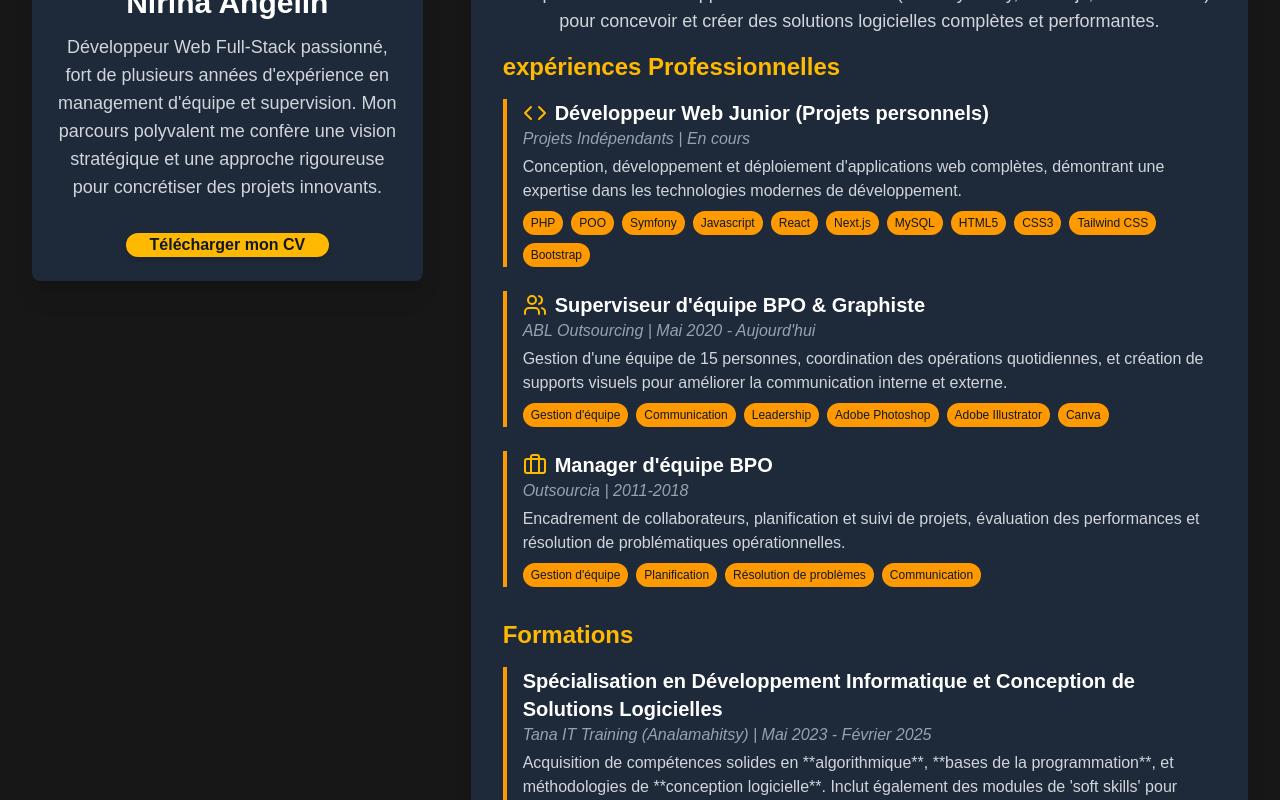
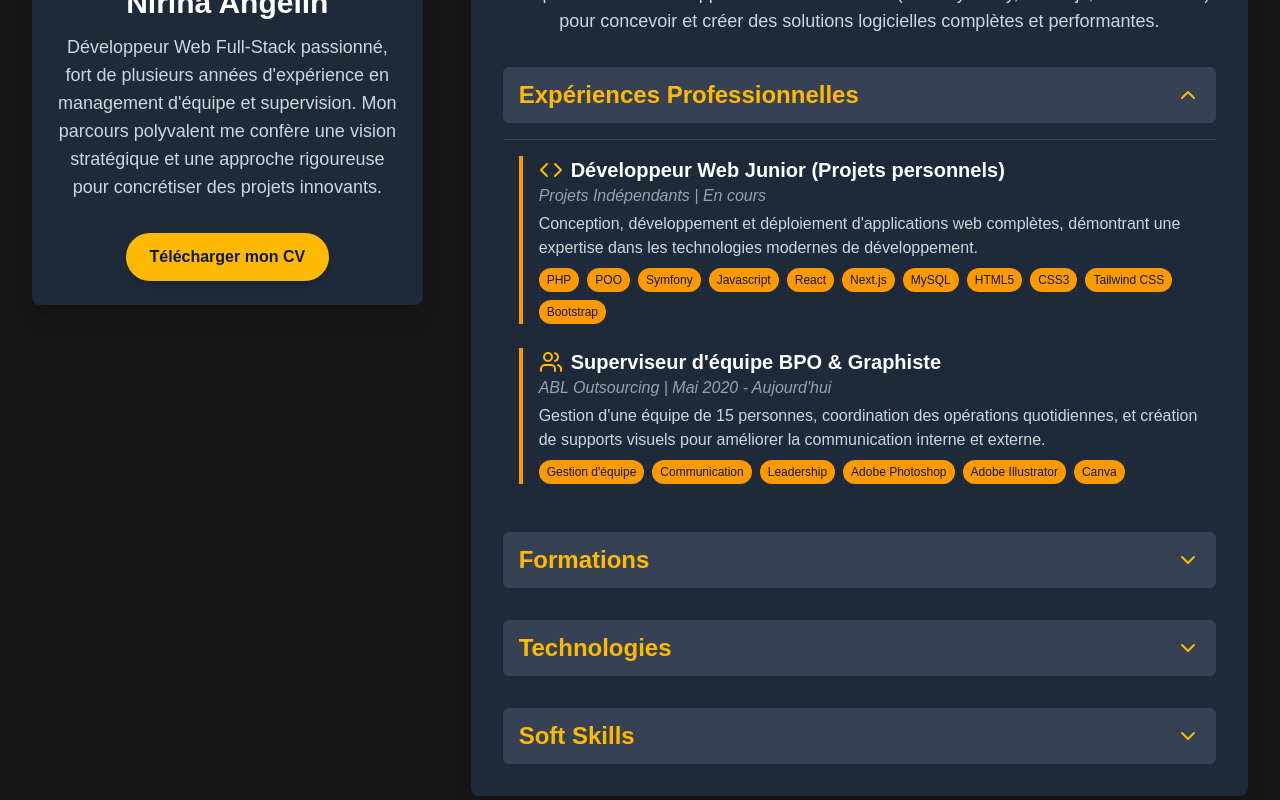
Before and after one commit to NirinaAngel1/my_portfolio, a Next.js app: page /about in a window 1280 px wide. Shown: the part 500-1300 px from the top of the page. Built offline with nearby package versions, Linux system fonts and the light colour scheme.

Commit message:
update file and aboutPage with animation framer-motion

```diff
--- a/src/app/about/page.tsx
+++ b/src/app/about/page.tsx
@@ -1,61 +1,101 @@
+// app/about/page.tsx
 "use client";
 
-import React from "react";
-import Link from "next/link";
+import React, { useState } from "react"; // Importez useState ici
+import Link from "next/link"; // Link non utilisé dans ce composant, peut être retiré si vous ne l'utilisez pas
 import Image from "next/image";
+import {
+  Briefcase,
+  Code,
+  GraduationCap,
+  Users,
+  Star,
+  ChevronDown, // Importez ChevronDown
+  ChevronUp, // Importez ChevronUp
+} from "lucide-react";
 import { motion, Variants } from "framer-motion";
-import {Briefcase, Code, GraduationCap, Heart, Users, Star } from "lucide-react";
+// `useEffect` et `stringify` ne sont pas utilisés, peuvent être retirés
+// import { useEffect } from "react";
+// import { stringify } from "querystring";
 
-const containerVariants : Variants = {
-    hidden:{opacity:0},
-    visible:{
-      opacity:1,
-      transition:{
-        staggerChildren:0.1
+const containerVariants: Variants = {
+  hidden: { opacity: 0 },
+  visible: {
+    opacity: 1,
+    transition: {
+      staggerChildren: 0.1,
     },
   },
 };
 
-const itemsVariants : Variants = {
-    hidden:{opacity:0, y:30},
-    visible:{
-        opacity:1,
-        y:0,
-        transition:{duration:0.6, ease:"easeOut"        },
+const itemsVariants: Variants = {
+  hidden: { opacity: 0, y: 30 },
+  visible: {
+    opacity: 1,
+    y: 0,
+    transition: { duration: 0.6, ease: "easeOut" },
   },
-}
+};
 
-const skillVariants : Variants = {
-    hidden:{opacity:0, scale:0.8},
-    visible:{opacity:1, scale:1, transition:{duration:0.5, type:"spring", stiffness:150}},
-}
+const skillVariants: Variants = {
+  hidden: { opacity: 0, scale: 0.8 },
+  visible: { opacity: 1, scale: 1, transition: { duration: 0.5, type: "spring", stiffness: 150 } },
+};
 
-export default function AboutPage(){
+// --- NOUVELLE VARIANTE POUR L'ANIMATION DE CONTENU DÉPLIABLE ---
+const contentRevealVariants: Variants = {
+  hidden: { opacity: 0, height: 0, overflow: 'hidden' }, // Important pour cacher l'overflow
+  visible: { opacity: 1, height: "auto", transition: { duration: 0.4, ease: "easeOut" } },
+};
+// -----------------------------------------------------------------
+
+export default function AboutPage() {
+  // L'état `openSections` est bien placé ici.
+  const [openSections, setOpenSections] = useState({
+    experiences: true, // Laissez la première section ouverte par défaut si vous le souhaitez
+    formations: false,
+    technologies: false,
+    softSkills: false,
+  });
+
+  // La fonction `toggleSection` est bien placée ici.
+  const toggleSection = (sectionName: keyof typeof openSections) => {
+    setOpenSections((prev) => ({
+      ...prev,
+      [sectionName]: !prev[sectionName],
+    }));
+  };
 
   const experiences = [
     {
-            role:"Développeur Web Junior (Projets personnels)",
-            company:"Projets Indépendants",
-            duration:"En cours",
-            description:"Conception, développement et déploiement d'applications web complètes, démontrant une expertise dans les technologies modernes de développement.",
-            skills:["PHP", "POO", "Symfony", "Javascript", "React", "Next.js", "MySQL", "HTML5", "CSS3", "Tailwind CSS", "Bootstrap"],
-            icon:<Code className="w-6 h-6 text-amber-400"/>,
+      role: "Développeur Web Junior (Projets personnels)",
+      company: "Projets Indépendants",
+      duration: "En cours",
+      description:
+        "Conception, développement et déploiement d'applications web complètes, démontrant une expertise dans les technologies modernes de développement.",
+      skills: [
+        "PHP",
+        "POO",
+        "Symfony",
+        "Javascript",
+        "React",
+        "Next.js",
+        "MySQL",
+        "HTML5",
+        "CSS3",
+        "Tailwind CSS",
+        "Bootstrap",
+      ],
+      icon: <Code className="w-6 h-6 text-amber-400" />,
     },
     {
-            role:"Superviseur d'équipe BPO & Graphiste",
-            company:"ABL Outsourcing",
-            duration:"Mai 2020 - Aujourd'hui",
-            description : "Gestion d'une équipe de 15 personnes, coordination des opérations quotidiennes, et création de supports visuels pour améliorer la communication interne et externe.",
-            skills:["Gestion d'équipe", "Communication", "Leadership", "Adobe Photoshop", "Adobe Illustrator", "Canva"],
-            icon:<Users className="w-6 h-6 text-amber-400"/>,
-        },
-        {
-            role:"Manager d'équipe BPO",
-            company:"Outsourcia",
-            duration:"2011-2018",
-            description :"Encadrement de collaborateurs, planification et suivi de projets, évaluation des performances et résolution de problématiques opérationnelles.",
-            skills:["Gestion d'équipe", "Planification", "Résolution de problèmes", "Communication"],
-            icon:<Briefcase className="w-6 h-6 text-amber-400"/>,
+      role: "Superviseur d'équipe BPO & Graphiste",
+      company: "ABL Outsourcing",
+      duration: "Mai 2020 - Aujourd'hui",
+      description:
+        "Gestion d'une équipe de 15 personnes, coordination des opérations quotidiennes, et création de supports visuels pour améliorer la communication interne et externe.",
+      skills: ["Gestion d'équipe", "Communication", "Leadership", "Adobe Photoshop", "Adobe Illustrator", "Canva"],
+      icon: <Users className="w-6 h-6 text-amber-400" />,
     },
   ];
 
@@ -65,7 +105,8 @@ export default function AboutPage(){
       lieu: "Analamahitsy",
       periode: "Mai 2023 - Février 2025",
       titre: "Spécialisation en Développement Informatique et Conception de Solutions Logicielles",
-            details: "Acquisition de compétences solides en **algorithmique**, **bases de la programmation**, et méthodologies de **conception logicielle**. Inclut également des modules de 'soft skills' pour l'intégration professionnelle.",
+      details:
+        "Acquisition de compétences solides en algorithmique, bases de la programmation, et méthodologies de conception logicielle. Inclut également des modules de 'soft skills' pour l'intégration professionnelle.",
       competences: ["Algorithmique", "Bases de la programmation", "Conception logicielle", "Soft skills"],
     },
     {
@@ -73,7 +114,8 @@ export default function AboutPage(){
       lieu: "Ivandry",
       periode: "2024",
       titre: "Communication Interne & Externe",
-      details: "Formation ciblée sur l'optimisation des flux d'information et des stratégies d'échange au sein et à l'extérieur de l'organisation.",
+      details:
+        "Formation ciblée sur l'optimisation des flux d'information et des stratégies d'échange au sein et à l'extérieur de l'organisation.",
       competences: ["Communication Stratégique", "Rédaction Professionnelle", "Gestion des parties prenantes"],
     },
     {
@@ -81,7 +123,8 @@ export default function AboutPage(){
       lieu: "Ivandry",
       periode: "2022",
       titre: "Fondamentaux du Management",
-      details: "Apprentissage des principes de base de la gestion d'équipe, de la planification des tâches et du suivi des performances.",
+      details:
+        "Apprentissage des principes de base de la gestion d'équipe, de la planification des tâches et du suivi des performances.",
       competences: ["Planification", "Suivi de performance", "Délégation", "Encadrement"],
     },
     {
@@ -89,7 +132,8 @@ export default function AboutPage(){
       lieu: "Ivandry",
       periode: "2021",
       titre: "Leadership & Intelligence Émotionnelle",
-      details: "Développement des capacités de leadership et de la conscience émotionnelle pour une meilleure gestion des relations interpersonnelles et une motivation accrue des équipes.",
+      details:
+        "Développement des capacités de leadership et de la conscience émotionnelle pour une meilleure gestion des relations interpersonnelles et une motivation accrue des équipes.",
       competences: ["Leadership", "Intelligence Émotionnelle", "Gestion de conflit", "Motivation d'équipe"],
     },
   ];
@@ -98,8 +142,8 @@ export default function AboutPage(){
     // Frontend
     { name: "React.js", icon: "devicon-react-original", level: "Intermédiaire" },
     { name: "JavaScript", icon: "devicon-javascript-plain", level: "Avancé" },
-    { name: "Next.js", icon: "devicon-nextjs-plain", level: "Intermédiaire" }, // Ajouté avec niveau intermédiaire par défaut
-    { name: "TypeScript", icon: "devicon-typescript-plain", level: "Intermédiaire" }, // Ajusté pour cohérence
+    { name: "Next.js", icon: "devicon-nextjs-plain", level: "Intermédiaire" },
+    { name: "TypeScript", icon: "devicon-typescript-plain", level: "Intermédiaire" },
 
     // Backend & Langages
     { name: "PHP", icon: "devicon-php-plain", level: "Avancé" },
@@ -111,13 +155,13 @@ export default function AboutPage(){
 
     // CSS & Frameworks
     { name: "Tailwind CSS", icon: "devicon-tailwindcss-plain", level: "Avancé" },
-    { name: "Bootstrap", icon: "devicon-bootstrap-plain", level: "Intermédiaire" }, // Ajouté avec niveau intermédiaire
+    { name: "Bootstrap", icon: "devicon-bootstrap-plain", level: "Intermédiaire" },
 
     // Template Engine
-    { name: "Twig", icon: "devicon-twig-plain", level: "Avancé" }, // Ajouté
+    { name: "Twig", icon: "devicon-twig-plain", level: "Avancé" },
 
     // Outils & Autres
-    { name: "API REST", icon: "devicon-confluence-plain", level: "Avancé" }, // Ajouté
+    { name: "API REST", icon: "devicon-confluence-plain", level: "Avancé" },
     { name: "Git", icon: "devicon-git-plain", level: "Avancé" },
   ];
 
@@ -138,11 +182,13 @@ export default function AboutPage(){
     >
       <motion.h1
         variants={itemsVariants}
-                className="text-5xl font-extrabol text-center text-amber-400 mb-10"
-            >À Propos de Moi</motion.h1>
+        className="text-5xl font-extrabold text-center text-amber-400 mb-10"
+      >
+        À Propos de Moi
+      </motion.h1>
 
       <div className="flex flex-col lg:flex-row gap-12 items-start">
-                {/* photo et présentation */}
+        {/* Section photo et présentation */}
         <motion.div
           variants={itemsVariants}
           className="lg:w-1/3 flex flex-col items-center p-6 bg-gray-800 rounded-lg shadow-xl"
@@ -164,27 +210,42 @@ export default function AboutPage(){
             download
             whileHover={{ scale: 1.05 }}
             whileTap={{ scale: 0.95 }}
-                        className="mt-4 bg-amber-400 hover:bg-amber-600 text-gray-900 font-bold py-y px-6 rounded-full shadow-md transition-colors"
+            className="mt-4 bg-amber-400 hover:bg-amber-600 text-gray-900 font-bold py-3 px-6 rounded-full shadow-md transition-colors"
           >
             Télécharger mon CV
           </motion.a>
         </motion.div>
-                {/* parcours, compétences, expériences et formations */}
-                <div className="lg:w-2/3 flex flex-col gap-12">
+
+        {/* Section principale avec parcours, compétences, expériences et formations */}
+        <div className="lg:w-2/3 flex flex-col gap-8">
           <motion.div
             variants={itemsVariants}
             className="bg-gray-800 p-8 rounded-lg shadow-xl"
           >
-                        <h2 className="text-3xl font-bold text-white mb-6 flex items-center gap-3"><GraduationCap size={32}/>Parcours & Compétences</h2>
+            <h2 className="text-3xl font-bold text-white mb-6 flex items-center gap-3">
+              <GraduationCap size={32} /> Parcours & Compétences
+            </h2>
             <p className="text-lg mb-4 text-center text-gray-300">
               J'ai débuté mon parcours professionnel chez Outsourcia où j'ai rapidement progressé pour devenir Manager d'équipe BPO et Graphiste. J'ai ensuite consolidé mon expertise en rejoignant ABL Outsourcing en tant que Superviseur d'Équipe, développant mes compétences en leadership et en gestion de projet multidisciplinaire. Aujourd'hui, je capitalise sur cette solide base managériale en y fusionnant ma passion et mes compétences en développement web Full-Stack (PHP/Symfony, React.js, Tailwind CSS) pour concevoir et créer des solutions logicielles complètes et performantes.
             </p>
-                        {/* expérience pros */}
-                        <h3 className="text-2xl font-bold text-amber-400 mb-4">
-                            expériences Professionnelles
-                        </h3>
-                        <div className="space-y-6">
-                            {experiences.map((exp, i)=>(
+
+            {/* Expériences Professionnelles - SECTION DÉPLIABLE */}
+            <motion.div variants={itemsVariants} className="mt-8">
+              <button
+                onClick={() => toggleSection('experiences')}
+                className="w-full flex justify-between items-center text-2xl font-bold text-amber-400 py-3 px-4 bg-gray-700 rounded-md hover:bg-gray-600 transition-colors focus:outline-none"
+              >
+                Expériences Professionnelles
+                {openSections.experiences ? <ChevronUp size={24} /> : <ChevronDown size={24} />}
+              </button>
+              <motion.div
+                variants={contentRevealVariants}
+                initial="hidden"
+                animate={openSections.experiences ? "visible" : "hidden"}
+                className="overflow-hidden" // Crucial pour l'animation de hauteur
+              >
+                <div className="space-y-6 mt-4 p-4 border-t border-gray-700 pt-4"> {/* Ajout de bordure et padding */}
+                  {experiences.map((exp, i) => (
                     <motion.div
                       key={i}
                       variants={itemsVariants}
@@ -196,40 +257,49 @@ export default function AboutPage(){
                       <p className="text-gray-400 italic mb-1">{exp.company} | {exp.duration}</p>
                       <p className="text-gray-300 ">{exp.description}</p>
                       <div className="flex flex-wrap gap-2 mt-2">
-                                        {exp.skills.map((skill, id)=>(
+                        {exp.skills.map((skill, id) => (
                           <span key={id} className="bg-amber-500 text-gray-900 text-xs px-2 py-1 rounded-full">{skill}</span>
                         ))}
                       </div>
                     </motion.div>
                   ))}
                 </div>
-                            {/* formations             */}
-                            <h3 className="text-2xl font-bold text-amber-400 mt-8 mb-4">Formations</h3>
-                            <div className="space-y-6">
+              </motion.div>
+            </motion.div>
+
+            {/* Formations - SECTION DÉPLIABLE */}
+            <motion.div variants={itemsVariants} className="mt-8">
+              <button
+                onClick={() => toggleSection('formations')}
+                className="w-full flex justify-between items-center text-2xl font-bold text-amber-400 py-3 px-4 bg-gray-700 rounded-md hover:bg-gray-600 transition-colors focus:outline-none"
+              >
+                Formations
+                {openSections.formations ? <ChevronUp size={24} /> : <ChevronDown size={24} />}
+              </button>
+              <motion.div
+                variants={contentRevealVariants}
+                initial="hidden"
+                animate={openSections.formations ? "visible" : "hidden"}
+                className="overflow-hidden"
+              >
+                <div className="space-y-6 mt-4 p-4 border-t border-gray-700 pt-4">
                   {formations.map((formation, index) => (
                     <motion.div
-        key={index} // Clé unique pour chaque élément de la liste
+                      key={index}
                       variants={itemsVariants}
-        className="border-l-4 border-amber-500 pl-4 mb-6" // Ajout de mb-6 pour l'espacement
+                      className="border-l-4 border-amber-500 pl-4 mb-6"
                     >
-        {/* Titre de la formation */}
                       <h4 className="text-xl font-semibold text-white">
                         {formation.titre}
                       </h4>
-
-        {/* Période et Organisme/Lieu */}
-        <p className="text-gray-400 italic mb-1">
+                      <p className="text-gray-400 text-sm font-semibold mb-1">
                         {formation.organisme} ({formation.lieu}) | {formation.periode}
                       </p>
-
-        {/* Détails de la formation */}
                       <p className="text-gray-300">
                         {formation.details}
                       </p>
-
-        {/* Optionnel : Afficher les compétences clés de la formation */}
                       {formation.competences && formation.competences.length > 0 && (
-            <p className="text-sm text-gray-500 mt-2">
+                        <p className="text-sm text-gray-400 mt-2">
                           Compétences clés : {formation.competences.join(', ')}
                         </p>
                       )}
@@ -237,12 +307,71 @@ export default function AboutPage(){
                   ))}
                 </div>
               </motion.div>
+            </motion.div>
+
+            {/* Technologies - SECTION DÉPLIABLE */}
+            <motion.div variants={itemsVariants} className="mt-8">
+              <button
+                onClick={() => toggleSection('technologies')}
+                className="w-full flex justify-between items-center text-2xl font-bold text-amber-400 py-3 px-4 bg-gray-700 rounded-md hover:bg-gray-600 transition-colors focus:outline-none"
+              >
+                Technologies
+                {openSections.technologies ? <ChevronUp size={24} /> : <ChevronDown size={24} />}
+              </button>
+              <motion.div
+                variants={contentRevealVariants}
+                initial="hidden"
+                animate={openSections.technologies ? "visible" : "hidden"}
+                className="overflow-hidden"
+              >
+                <div className="grid grid-cols-2 sm:grid-cols-3 md:grid-cols-4 gap-6 mt-4 p-4 border-t border-gray-700 pt-4">
+                  {technologies.map((tech, id) => (
+                    <motion.div
+                      key={id}
+                      variants={skillVariants} // Utilisez skillVariants ici pour l'animation des cartes de compétences
+                      className="flex flex-col items-center bg-gray-900 p-4 rounded-lg shadow-md hover:scale-105 transition-transform duration-200"
+                    >
+                      <i className={`${tech.icon} colored text-5xl mb-2`}></i>
+                      <span className="text-white text-md font-semibold ">{tech.name}</span>
+                      <span className="text-sm text-gray-400">{tech.level}</span>
+                    </motion.div>
+                  ))}
+                </div>
+              </motion.div>
+            </motion.div>
+
+            {/* Soft Skills - SECTION DÉPLIABLE */}
+            <motion.div variants={itemsVariants} className="mt-8">
+              <button
+                onClick={() => toggleSection('softSkills')}
+                className="w-full flex justify-between items-center text-2xl font-bold text-amber-400 py-3 px-4 bg-gray-700 rounded-md hover:bg-gray-600 transition-colors focus:outline-none"
+              >
+                Soft Skills
+                {openSections.softSkills ? <ChevronUp size={24} /> : <ChevronDown size={24} />}
+              </button>
+              <motion.div
+                variants={contentRevealVariants}
+                initial="hidden"
+                animate={openSections.softSkills ? "visible" : "hidden"}
+                className="overflow-hidden"
+              >
+                <div className="grid grid-cols-1 sm:grid-cols-2 md:grid-cols-3 gap-6 mt-4 p-4 border-t border-gray-700 pt-4">
+                  {softSkills.map((skill, id) => (
+                    <motion.div
+                      key={id}
+                      variants={skillVariants} // Utilisez skillVariants ici
+                      className="flex items-center gap-3 bg-gray-900 p-4 rounded-lg shadow-md hover:scale-105 transition-transform duration-200"
+                    >
+                      {skill.icon}
+                      <span className="text-white text-md font-semibold">{skill.name}</span>
+                    </motion.div>
+                  ))}
+                </div>
+              </motion.div>
+            </motion.div>
+          </motion.div>
         </div>
       </div>
-
     </motion.div>
-    )
-
-
-
+  );
 }
```
Lines whose indentation alone changed are shown as unchanged.
